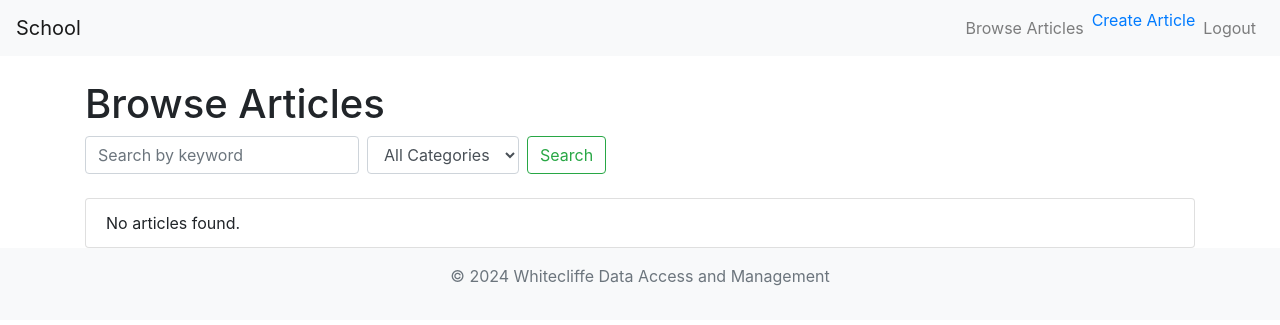
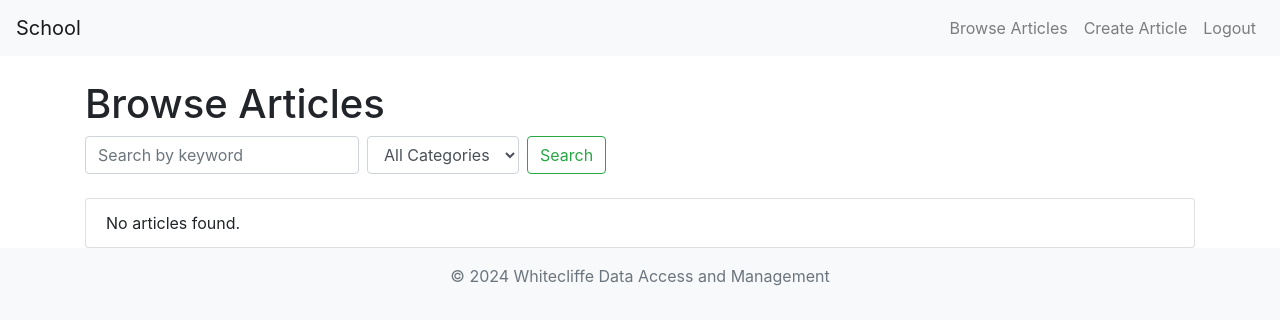
Before and after one commit to guilleozan/Data-acces-Management, a Django app: page /browse/ in a window 1280 px wide. Shown: the top 325 px of the page. Run offline with Django 5.2, Linux system fonts and the light colour scheme; the visitor is signed in with stand-in values (Sample User, id 1); data comes from the database, SQL or seed files in the repository; data that the repository does not hold is empty; some libraries are stand-ins or nearby versions.

Commit message:
Fixing Navbar

```diff
--- a/School/templates/base_generic.html
+++ b/School/templates/base_generic.html
@@ -37,7 +37,9 @@
             </li>
             {% if user.is_authenticated %}
             <li class="nav-item">
-              <a href="{% url 'create_article' %}">Create Article</a>
+              <a class="nav-link" href="{% url 'create_article' %}">
+                Create Article
+              </a>
             </li>
             <li class="nav-item">
               <a class="nav-link" href="{% url 'logout' %}">Logout</a>
```
